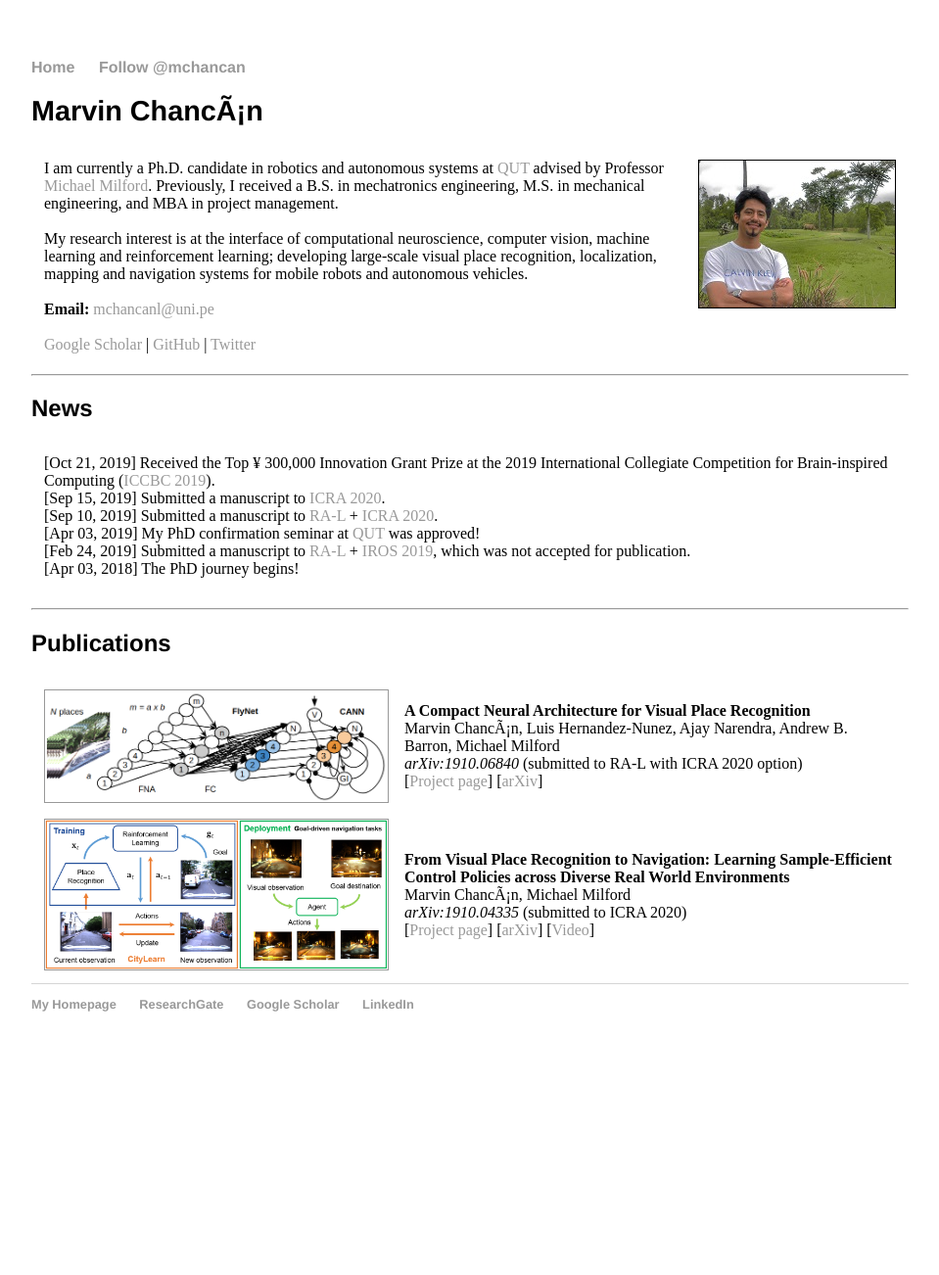
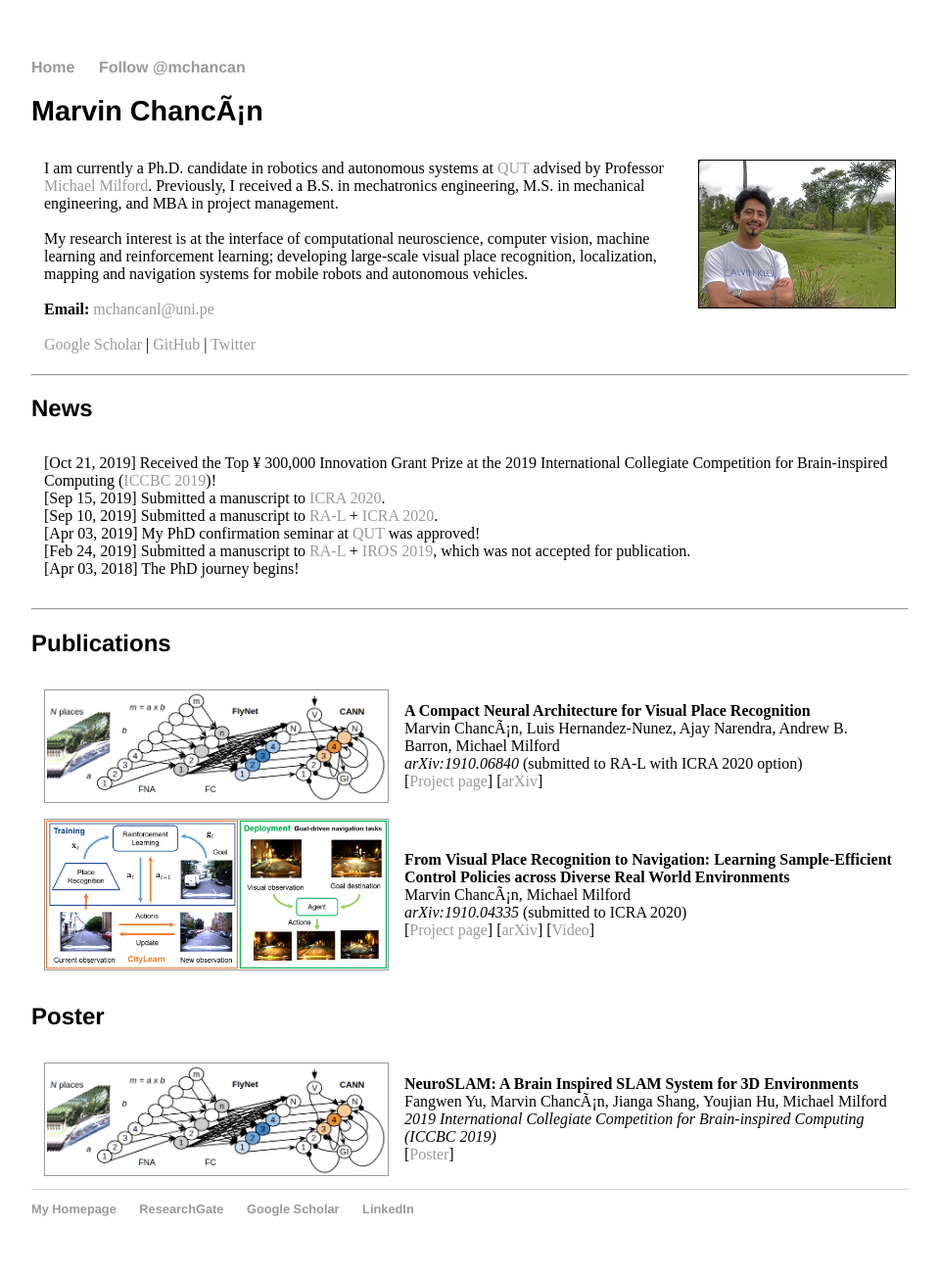
Before and after one commit to mchancan/mchancan.github.io, a Jekyll site: the page built from index.html, in a window 1280 px wide. Shown: the whole page at 98% size, without its empty margins (160-1119 px from the left). Built offline with Jekyll 4.4.1, drawn with Linux system fonts in a browser that asks for light colours; comment, search, counter and statistics services are not loaded; before the commit the page ends 1093 px from its top, so only the background shows below that.

Commit message:
Update index.html

```diff
--- a/index.html
+++ b/index.html
@@ -28,7 +28,7 @@ title: Marvin Chancán
 <table border="0" cellpadding="3" cellspacing="10">
 	<tr>
 		<td>
-			[Oct 21, 2019] Received the Top &yen; 300,000 Innovation Grant Prize at the 2019 International Collegiate Competition for Brain-inspired Computing (<a href="https://contest.cbicr.org/en/">ICCBC 2019</a>).  </br>
+			[Oct 21, 2019] Received the Top &yen; 300,000 Innovation Grant Prize at the 2019 International Collegiate Competition for Brain-inspired Computing (<a href="https://contest.cbicr.org/en/">ICCBC 2019</a>)!  </br>
 			[Sep 15, 2019] Submitted a manuscript to <a href="http://icra2020.org">ICRA 2020</a>. </br>
 			[Sep 10, 2019] Submitted a manuscript to <a href="http://ieee-ras.org/publications/ra-l">RA-L</a> + <a href="http://icra2020.org">ICRA 2020</a>. </br>
 			[Apr 03, 2019] My PhD confirmation seminar at <a href="https://qut.edu.au">QUT</a> was approved! </br>
@@ -68,3 +68,18 @@ title: Marvin Chancán
 		</td>
 	</tr>
 </table>
+
+<h2>Poster</h2>
+<table border="0" cellpadding="3" cellspacing="10">
+	<tr>
+		<td>
+			<a href="https://www.researchgate.net/publication/336813940_NeuroSLAM_A_Brain_Inspired_SLAM_System_for_3D_Environments"><img style="vertical-align:middle" src="projects/FlyNet/flynet.png"  width="350" height="inherit" border="1px" alt="" /></a>
+		</td>
+		<td>
+			<b>NeuroSLAM: A Brain Inspired SLAM System for 3D Environments </b> <br>
+			Fangwen Yu, Marvin Chancán, Jianga Shang, Youjian Hu, Michael Milford <br>
+			<em>2019 International Collegiate Competition for Brain-inspired Computing (ICCBC 2019)</em> <br>
+			[<a href="https://www.researchgate.net/publication/336813940_NeuroSLAM_A_Brain_Inspired_SLAM_System_for_3D_Environments">Poster</a>]
+		</td>
+	</tr>
+</table>
```
